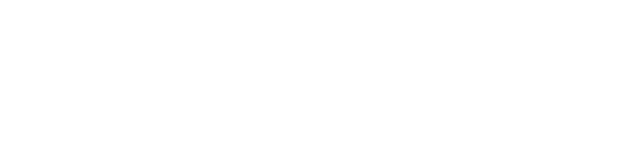
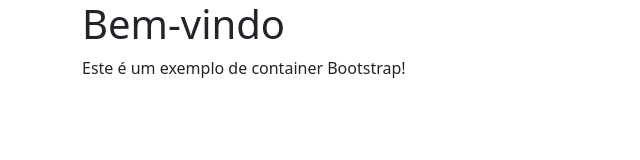
Before and after one commit to StefanyLino/Bootstrap_Intro, a plain HTML site: page ex1_instalacao-cdn/ex1.html in a window 1280 px wide. Shown: the whole page, without its empty margins (0-640 px from the left). Drawn offline with nearby package versions, Linux system fonts and the light colour scheme.

Commit message:
Update ex1.html

```diff
--- a/ex1_instalacao-cdn/ex1.html
+++ b/ex1_instalacao-cdn/ex1.html
@@ -4,13 +4,18 @@
     <meta charset="UTF-8">
     <meta name="viewport" content="width=device-width, initial-scale=1.0">
     <title>Introdução ao Bootstrap</title>
-
-    <!-- 1ª Digitação (Aqui) -->
+    <link href="https://cdn.jsdelivr.net/npm/bootstrap@5.3.3/dist/css/bootstrap.min.css" rel="stylesheet" integrity="sha384-QWTKZyjpPEjISv5WaRU9OFeRpok6YctnYmDr5pNlyT2bRjXh0JMhjY6hW+ALEwIH" crossorigin="anonymous">
 
 </head>
 <body>
 
-    <!-- 2ª Digitação (Aqui) -->
+    <div class="container">
+        <h1>Bem-vindo</h1>
+        <p>Este é um exemplo de container Bootstrap!</p>
+    </div>
+
+    <script src="https://cdn.jsdelivr.net/npm/bootstrap@5.3.3/dist/js/bootstrap.bundle.min.js" integrity="sha384-YvpcrYf0tY3lHB60NNkmXc5s9fDVZLESaAA55NDzOxhy9GkcIdslK1eN7N6jIeHz" crossorigin="anonymous"></script>
+
 
 </body>
 </html>
```
